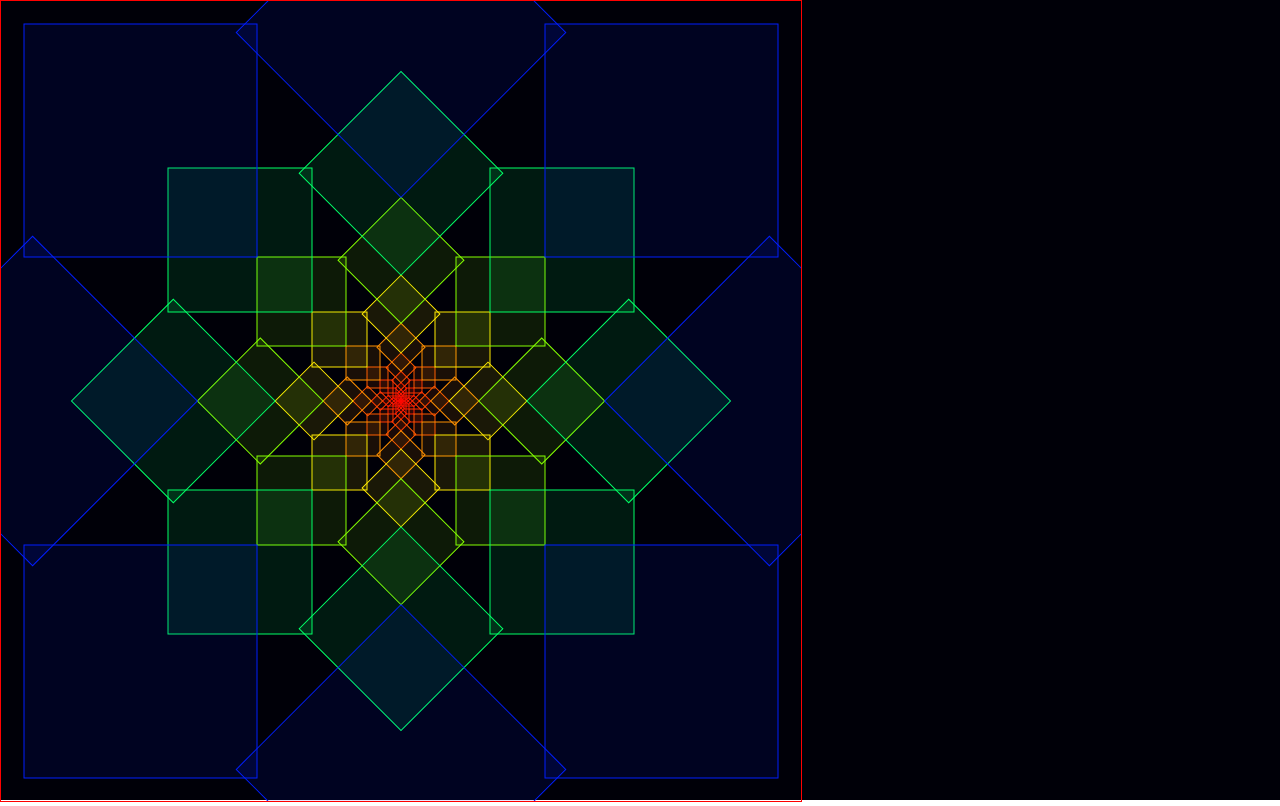
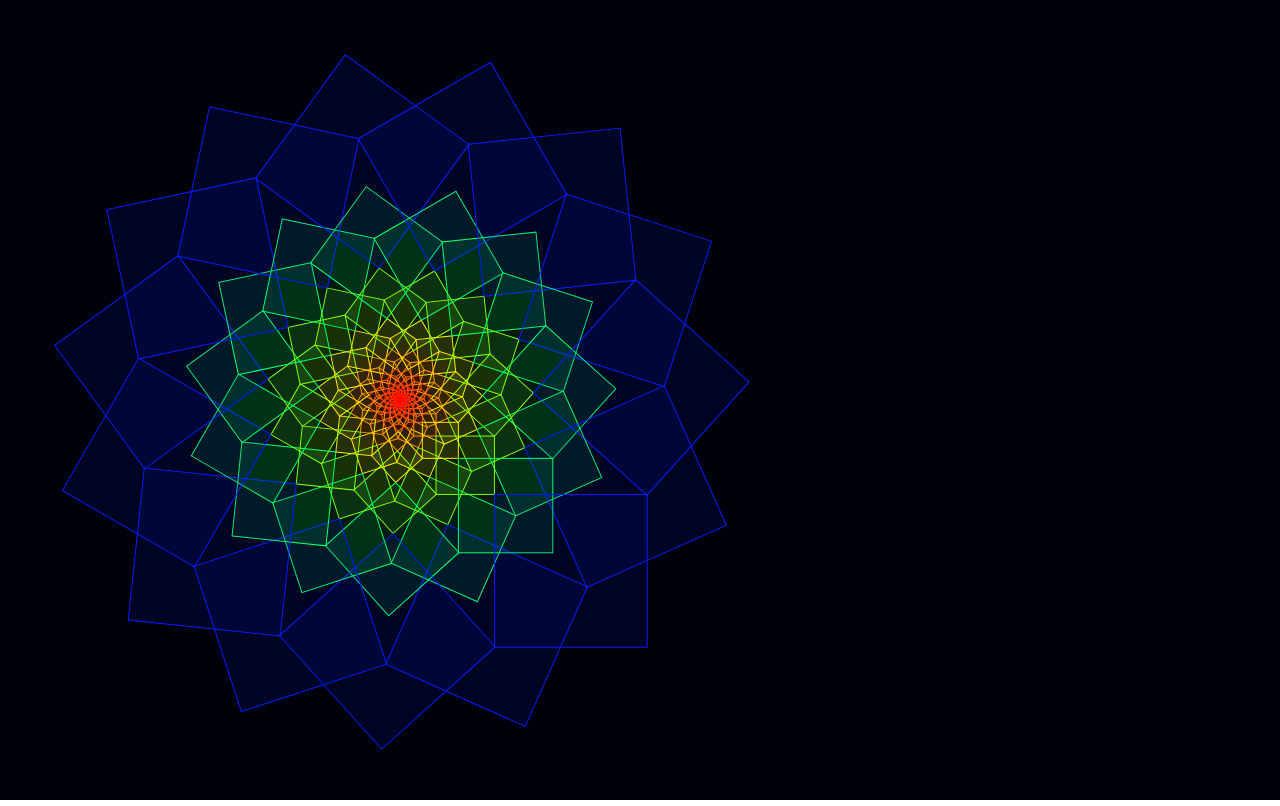
Before and after one commit to doppler/fibonacci, a React (Create React App) app: page / in a window 1280 px wide. Built offline with nearby package versions, Linux system fonts and the light colour scheme.

Commit message:
get whole thing rendering in square

```diff
--- a/src/App.js
+++ b/src/App.js
@@ -3,36 +3,37 @@ import fib from "./fib";
 import "./App.scss";
 
 const App = () => {
+  const numSpokes = 15;
   return (
     <div id="App">
-      <SquareFlower />
+      <svg width={"100vmin"} height={"100vmin"}>
+        {Array.from({ length: numSpokes }).map((_, i) => (
+          <Spoke
+            style={{
+              transform: `translate(50vmin, 50vmin) rotate(${(360 / numSpokes) *
+                (i + 1)}deg)`
+            }}
+          />
+        ))}
+      </svg>
     </div>
   );
 };
 
-const SquareFlower = ({ style }) => (
-  <svg width={"100vmin"} height={"100vmin"} style={style}>
-    {Array.from({ length: 8 }).map((_, i) => (
-      <Spoke
-        style={{
-          transform: `translate(50vmin, 50vmin) rotate(${(360 / 8) *
-            (i + 1)}deg)`
-        }}
-      />
-    ))}
-  </svg>
-);
-
 const Spoke = ({ style }) => {
-  const sequence = fib(10);
+  const sequence = fib(12);
   console.log({ sequence });
-  return sequence.map((n, i) => (
+  return sequence.slice(0, sequence.length - 2).map((n, i) => (
     <g style={style}>
       <rect
-        x={`${sequence[i - 1]}`}
-        y={`${sequence[i - 1]}`}
-        width={n}
-        height={n}
+        x={`calc((50vmin / ${sequence[sequence.length - 1]}) * ${
+          sequence[i - 1]
+        })`}
+        y={`calc((50vmin / ${sequence[sequence.length - 1]}) * ${
+          sequence[i - 1]
+        })`}
+        width={`calc((50vmin / ${sequence[sequence.length - 1]}) * ${n})`}
+        height={`calc((50vmin / ${sequence[sequence.length - 1]}) * ${n})`}
         style={{
           fill: `hsla(${n}, 100%, 50%, 0.1)`,
           stroke: `hsla(${n}, 100%, 50%, 1)`
--- a/src/App.scss
+++ b/src/App.scss
@@ -8,7 +8,7 @@ svg {
   // margin-top: -3px;
   // width: 50vmin;
   // height: 50vmin;
-  border: 1px solid red;
+  // border: 1px solid red;
   rect {
     fill: transparent;
   }
```
